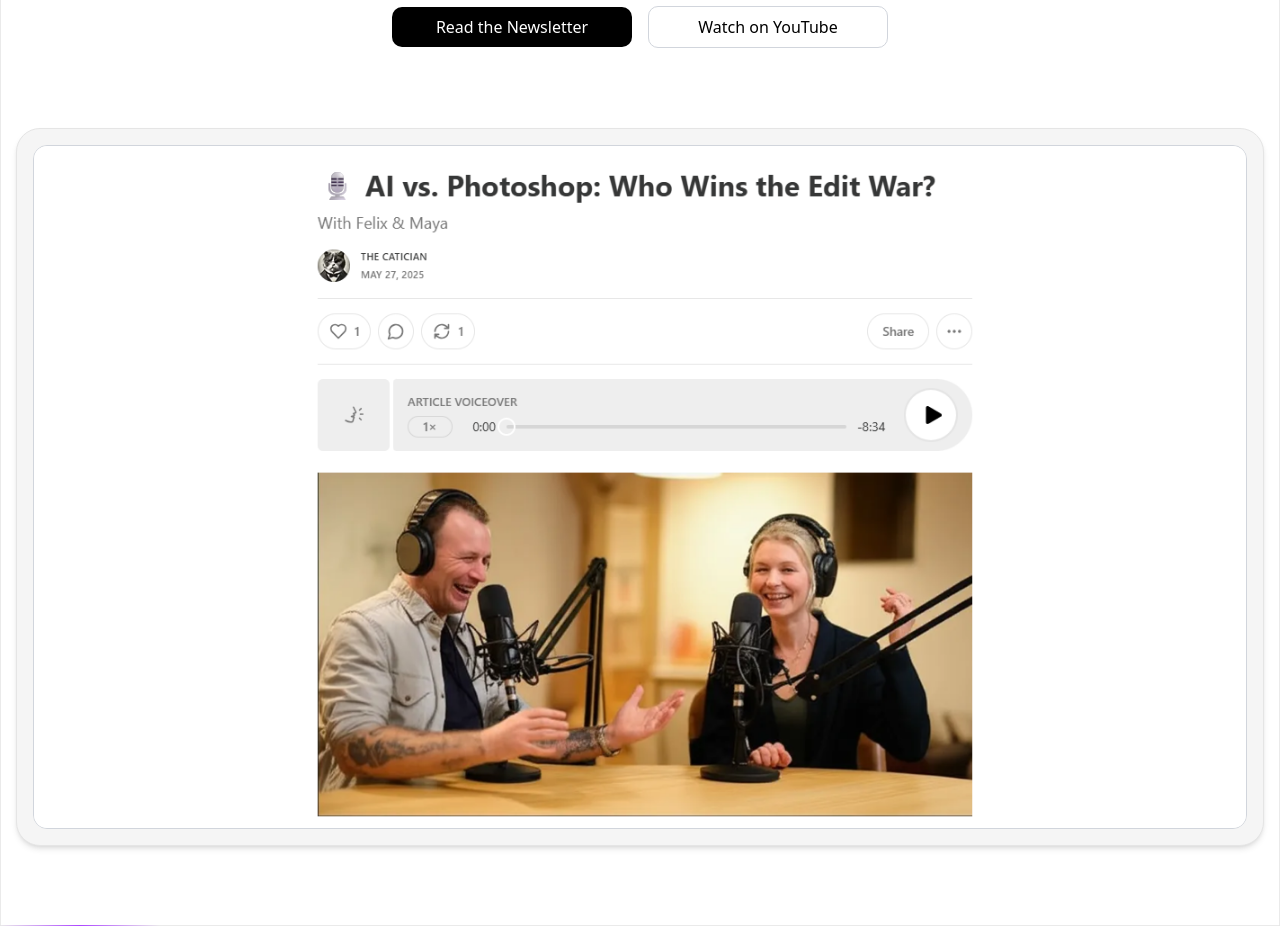
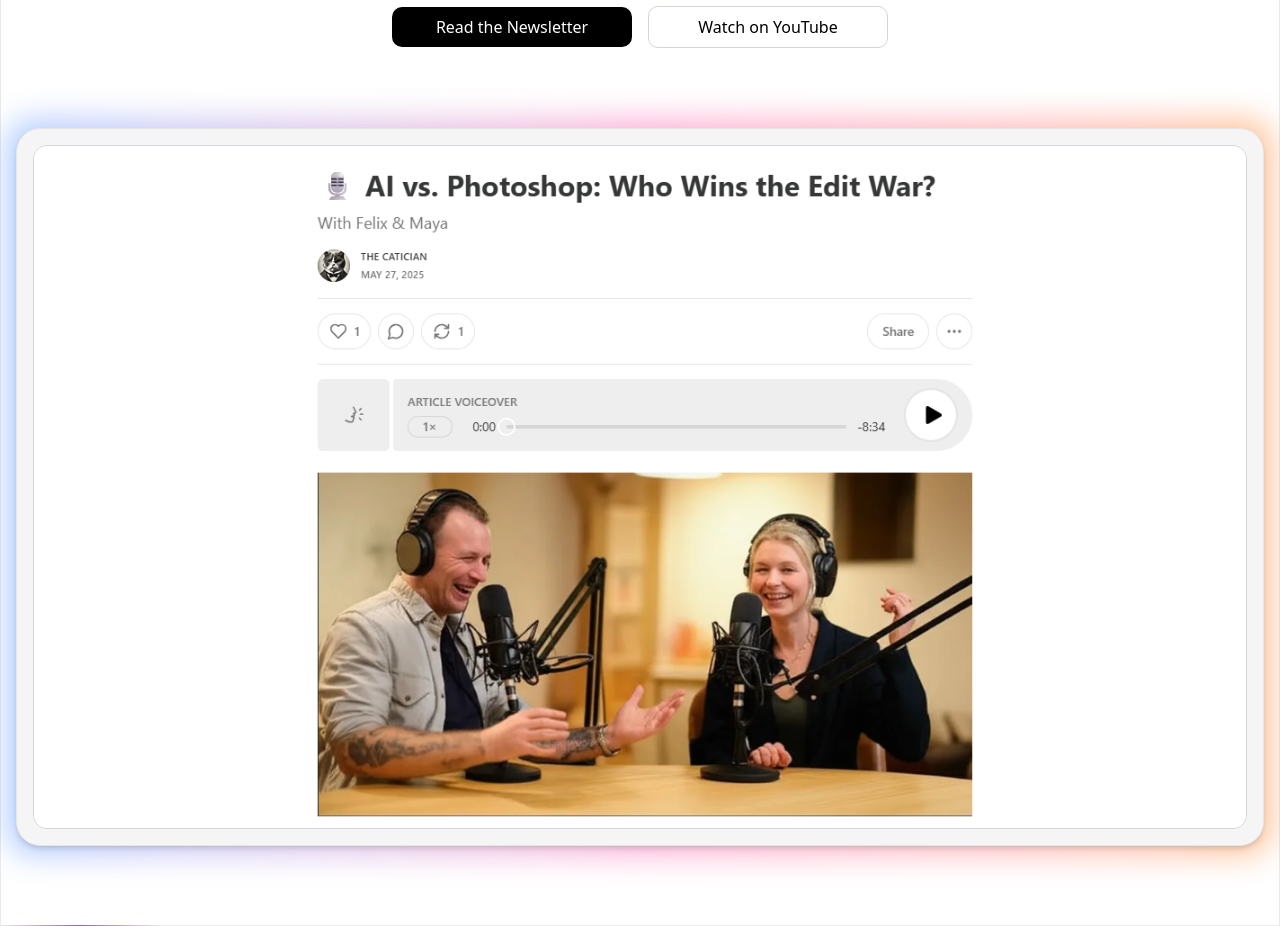
Before and after one commit to arnml/thecatician, a Next.js app: page / in a window 1280 px wide. Shown: the part 440-1366 px from the top of the page. Built offline with nearby package versions, Linux system fonts and the light colour scheme.

Commit message:
Update HeroSectionOne: change YouTube link and add glow effect wrapper around hero image

```diff
--- a/components/hero-section-demo-1.tsx
+++ b/components/hero-section-demo-1.tsx
@@ -67,7 +67,7 @@ export default function HeroSectionOne() {
             Read the Newsletter
           </a>
           <a
-            href="https://www.youtube.com/@TheCatician"
+            href="https://www.youtube.com"
             target="_blank"
             rel="noopener noreferrer"
             className="w-60 transform rounded-lg border border-gray-300 bg-white px-6 py-2 text-center font-medium text-black transition-all duration-300 hover:-translate-y-0.5 hover:bg-gray-100 dark:border-gray-700 dark:bg-black dark:text-white dark:hover:bg-gray-900"
@@ -76,12 +76,19 @@ export default function HeroSectionOne() {
           </a>
         </motion.div>
 
+        {/* ========= START: Glow Effect Wrapper ========= */}
+        <div className="relative mt-20">
+          <div className="absolute -inset-2">
+            <div className="w-full h-full max-w-7xl mx-auto rounded-3xl opacity-40 blur-lg bg-gradient-to-r from-blue-500 via-pink-500 to-orange-500"></div>
+          </div>
+          {/* ========= END: Glow Effect Wrapper ========= */}
+
           {/* Hero Image */}
           <motion.div
             initial={{ opacity: 0, y: 10 }}
             animate={{ opacity: 1, y: 0 }}
             transition={{ duration: 0.3, delay: 1.2 }}
-          className="relative max-w-7xl z-10 mt-20 rounded-3xl border border-neutral-200 bg-neutral-100 p-4 shadow-md dark:border-neutral-800 dark:bg-neutral-900"
+            className="relative max-w-7xl z-10 rounded-3xl border border-neutral-200 bg-neutral-100 p-4 shadow-md dark:border-neutral-800 dark:bg-neutral-900"
           >
             <div className="w-full overflow-hidden rounded-xl border border-gray-300 dark:border-gray-700">
               <img
@@ -93,6 +100,7 @@ export default function HeroSectionOne() {
               />
             </div>
           </motion.div>
+        </div>
       </div>
     </div>
   );
```
Lines whose indentation alone changed are shown as unchanged.
